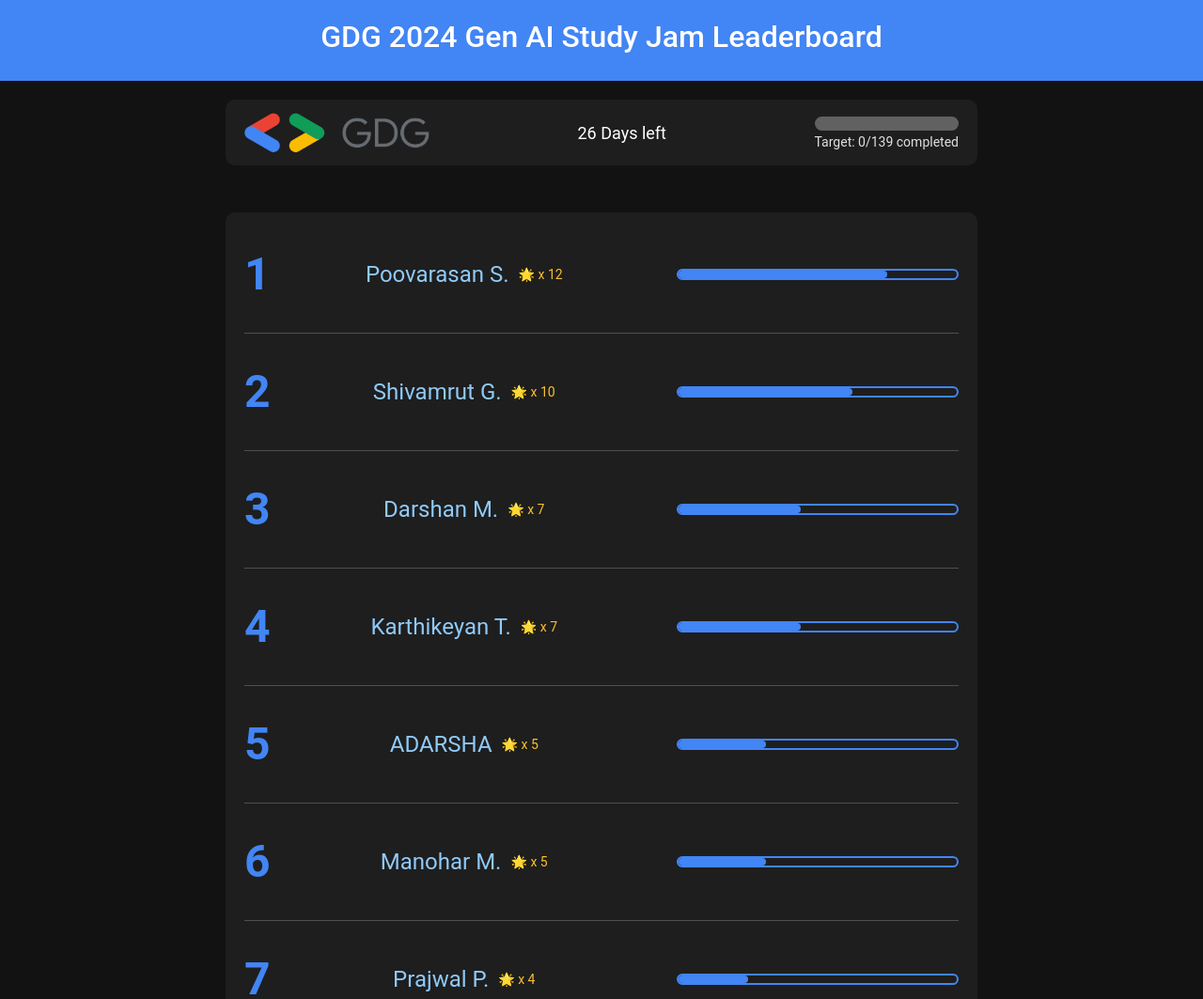
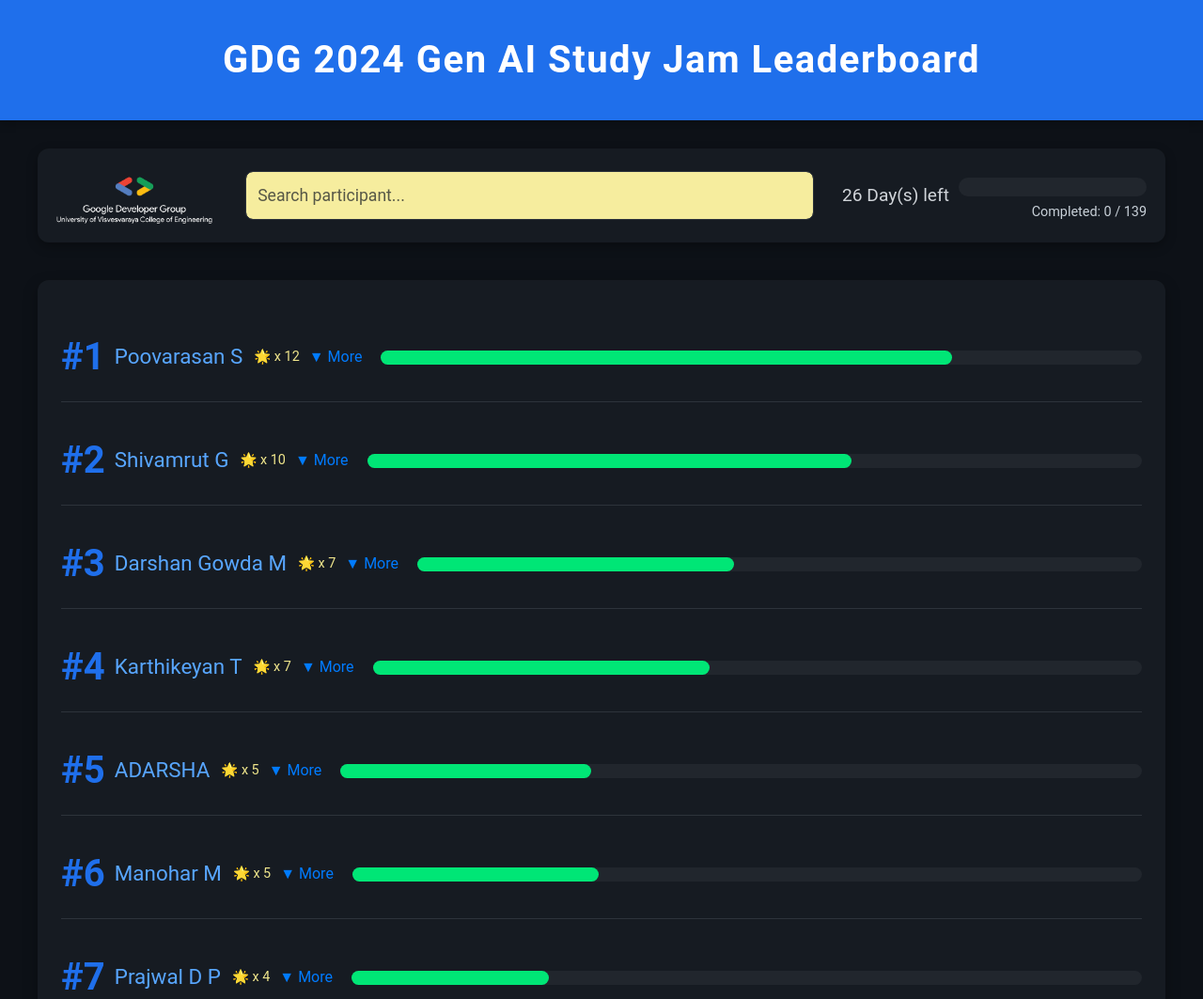
Before and after one commit to Shivamrut/GDG_GENAI_LEADERBOARD, a plain HTML site: page index.html in a window 1280 px wide. Shown: the top 1063 px of the page at 94% size. Drawn offline with nearby package versions, Linux system fonts and the light colour scheme.

Commit message:
Charan's contribution
* Update index.css

* Update index.html

* Update index.js

* Update index.js

* Add files via upload

```diff
--- a/index.css
+++ b/index.css
@@ -1,138 +1,274 @@
+/* General body styling */
 body {
-    background-color: #121212;
-    color: #e0e0e0;
-    font-family: 'Roboto', sans-serif;
+  background-color: #0d1117; /* Darker background for contrast */
+  color: #f0f6fc;
+  font-family: "Roboto", sans-serif;
+  margin: 0;
+  padding: 0;
+  line-height: 1.6;
+  overflow-x: hidden;
 }
 
+/* Header Styling */
 .header-google {
-    background-color: #4285F4;
+  background-color: #1f6feb; /* Brighter shade of blue */
+  padding: 40px 0;
+  text-align: center;
   color: white;
-    text-align: center;
-    padding: 20px;
+  box-shadow: 0 4px 10px rgba(0, 0, 0, 0.2);
 }
 
 .header-google h1 {
-    color: #ffffff;
-    font-size: 32px;
+  font-size: 2.5rem;
+  letter-spacing: 1.5px;
+  font-weight: bold;
+  margin: 0;
 }
 
-.leaderboard-table {
-    margin: 50px auto;
-    max-width: 800px;
-    padding: 20px;
-    background-color: #1e1e1e;
-    border-radius: 10px;
-    text-align: center;
-}
-
-.participant-info {
+/* Top bar layout with logo, search, countdown, and progress */
+.top-bar {
   display: flex;
   align-items: center;
   justify-content: space-between;
-    padding: 10px 0;
+  padding: 20px;
+  max-width: 1200px;
+  margin: 30px auto;
+  background-color: #161b22;
+  border-radius: 12px;
+  box-shadow: 0 4px 12px rgba(0, 0, 0, 0.3);
   flex-wrap: wrap;
 }
 
+.gdg-logo {
+  height: 60px;
+  margin-right: 15px;
+  border-radius: 2px;
+}
+
+.search-bar {
+  flex-grow: 1;
+  margin: 0 20px;
+}
+
+.search-bar input {
+  padding: 12px;
+  font-size: 1.1rem;
+  border: 1px solid #2d333b;
+  border-radius: 8px;
+  background-color: #f6ed9e;
+  color: #b9c7d4;
+  transition: border-color 0.3s ease;
+  width: 100%; /* Ensure input takes full width */
+}
+
+.search-bar input:focus {
+  outline: none;
+  border-color: #1f6feb;
+}
+
+.countdown {
+  color: #d1d5da;
+  font-size: 1.2rem;
+  margin: 10px;
+}
+
+.progress-area {
+  display: flex;
+  flex-direction: column;
+  align-items: flex-end;
+}
+
+/* Progress bar styling */
+.target-progress-container {
+  width: 200px;
+  height: 20px;
+  border-radius: 10px;
+  background-color: #21262d;
+  margin-top: 10px;
+  position: relative;
+  overflow: hidden;
+}
+
+.target-progress-fill {
+  height: 100%;
+  background: linear-gradient(90deg, #34a853, #fbbc04);
+  border-radius: 10px;
+  transition: width 0.5s ease;
+}
+
+#target-text {
+  color: #c9d1d9;
+  font-size: 0.9rem;
+  margin-top: 5px;
+}
+
+/* Leaderboard container */
+.leaderboard-table {
+  max-width: 1200px;
+  margin: 40px auto;
+  background-color: #161b22;
+  border-radius: 12px;
+  padding: 25px;
+  box-shadow: 0 6px 16px rgba(0, 0, 0, 0.3);
+}
+
+.leaderboard-body {
+  padding: 10px 0;
+}
+
+/* Participant information */
+.participant-info {
+  display: flex;
+  justify-content: space-between;
+  align-items: center;
+  padding: 15px 0;
+  margin-bottom: 15px;
+  transition: background-color 0.3s;
+  border-bottom: 1px solid #2d333b;
+}
+
+.participant-info:hover {
+  background-color: #21262d;
+}
+
 .participant-rank {
-    font-size: 48px;
+  padding-right: 10px;
+  font-size: 2.5rem;
   font-weight: bold;
-    color: #4285F4;
+  color: #1f6feb;
 }
 
 .participant-name {
-    font-size: 24px;
-    color: #90caf9;
-    text-align: left;
-    margin-right: 20px;
+  font-size: 1.4rem;
+  color: #58a6ff;
   display: flex;
   align-items: center;
 }
 
 .participant-badges {
-    font-size: 14px;
-    margin-left: 10px;
-    color: #fbc02d;
+  font-size: 0.9rem;
+  margin-left: 12px;
+  color: #f0e68c;
 }
 
+/* Adjustments for the progress bar visibility on all screen sizes */
 .progress-container {
-    width: 100%;
-    max-width: 300px;
-    height: 12px;
-    border: 2px solid #4285F4;
-    border-radius: 10px;
-    background-color: transparent;
+  flex-grow: 1;
+  height: 15px;
+  background-color: #21262d;
+  border-radius: 8px;
+  margin-left: 20px;
+  position: relative;
 }
 
 .progress-fill {
   height: 100%;
-    background-color: #4285F4;
+  background-color: #00e676;
   border-radius: 8px;
+  transition: width 0.4s ease;
 }
 
-.leaderboard-body {
-    margin: 0 auto;
-    max-width: 800px;
-}
-
-/* Top bar for GDG and countdown */
+/* Responsive layout */
+@media (max-width: 768px) {
   .top-bar {
-    display: flex;
-    justify-content: space-between;
-    align-items: center;
-    margin: 20px auto;
-    max-width: 800px;
-    padding: 10px 20px;
-    background-color: #1e1e1e;
-    border-radius: 10px;
-    gap: 10px;
-    /* Add space between elements */
+    flex-direction: column;
+    padding: 15px;
+    margin: 10px;
+    align-items: flex-start; /* Align items to the start for better spacing */
   }
 
   .gdg-logo {
-    height: 50px;
-    width: auto;
-    flex-shrink: 0;
-    /* Prevent image from shrinking */
+    margin-bottom: 15px;
   }
 
-.countdown {
-    font-size: 18px;
-    color: #ffffff;
+  .search-bar {
+    margin: 10px 0;
+    width: 100%; /* Ensure search bar takes full width */
+  }
+
+  .leaderboard-table {
+    width: 96%;
+    margin: 0 auto; /* Center leaderboard on mobile */
+  }
+
+  .participant-name {
+    font-size: 1.1rem;
+    font-weight: bolder;
+  }
+
+  .participant-info {
+    padding: 10px 0; /* Slightly more padding for touch devices */
+    flex-direction: column; /* Stack items vertically for mobile */
+    align-items: flex-start;
+  }
+
+  .progress-area {
+    align-items: center;
+    width: 100%; /* Full width for progress area */
+  }
+
+  .participant-badges {
+    font-size: 0.8rem; /* Adjust badge font size for better fit */
+    margin-left: 12px;
+    color: #f0e68c;
   }
 
   .target-progress-container {
-    width: 100%;
-    max-width: 300px;
-    height: 15px;
-    border-radius: 10px;
-    background-color: #616161;
-    margin-top: 5px;
+    width: 100%; /* Ensure progress bar is responsive */
+    height: 15px; /* Height adjusted for smaller screens */
+    margin: 5px 0; /* Reduced margin for compactness */
   }
 
-.target-progress-fill {
-    height: 100%;
-    background-color: #00e676;
-    border-radius: 8px;
+  /* Responsive adjustments for the progress bar text */
+  #target-text {
+    font-size: 0.8rem;
   }
 
-/* Media query to ensure elements stack on mobile view */
-@media (max-width: 768px) {
-    .top-bar {
-        flex-direction: column;
-        /* Stack elements vertically */
-        align-items: center;
-        /* Center elements */
+  /* Adjust the participant progress container for better visibility on mobile */
+  .progress-container {
+    margin-left: 0px;
+    width: 100%; /* Ensure progress bar fills available space */
+    margin: 5px 0px; /* Add some spacing */
+    height: 10px; /* Slightly reduced height for mobile */
+  }
 }
 
-    .gdg-logo {
-        height: 30px;
-        /* Reduce logo size on mobile */
-        margin-bottom: 10px;
-        /* Add space below logo */
+/* Modal Styling */
+.modal-content {
+  margin-top: 40px;
+  border-radius: 10px;
+  /* border: 1px solid #011020; Light gray border */
 }
 
-    .target-progress-container {
-        max-width: 100%;
-        /* Make progress bar full width */
+.modal-header {
+  background-color: #437ebd; /* Bootstrap primary color */
+  color: white; /* White text color */
+  /* border-top-left-radius: 10px;
+  border-top-right-radius: 10px; */
 }
+
+.modal-body {
+  background-color: #373737; /* Light background color */
+  color: #ffffff; /* Dark text color */
 }
+
+.modal-footer {
+  background-color: #437ebd;
+  border-top: 1px solid #dee2e6; /* Light gray border */
+}
+
+.modal-title {
+  font-size: 1.5rem; /* Slightly larger font for title */
+}
+
+/* More Details button */
+.more-details {
+  color: #007bff; /* Bootstrap primary color */
+  transition: color 0.3s ease; /* Smooth transition for color change */
+}
+
+.more-details:hover {
+  color: #0056b3; /* Darker shade on hover */
+}
+
+/* Participant Info Styles */
--- a/index.html
+++ b/index.html
@@ -3,19 +3,27 @@
 <head>
     <meta charset="UTF-8">
     <meta name="viewport" content="width=device-width, initial-scale=1.0">
-    <title>Google Cloud Skills Boost Leaderboard</title>
+    <title>GDG UVCE - GEN AI Study Jam</title>
     <link href="https://cdn.jsdelivr.net/npm/bootstrap@5.3.0-alpha1/dist/css/bootstrap.min.css" rel="stylesheet">
     <link rel="stylesheet" href="./index.css">
 </head>
 <body>
-    <!-- Top bar with GDG logo, countdown, and progress -->
-    <div class="header-google">
+    <!-- Header -->
+    <header class="header-google">
         <h1>GDG 2024 Gen AI Study Jam Leaderboard</h1>
-    </div>
+    </header>
+
+    <!-- Top bar with logo, search bar, countdown, and progress -->
     <div class="top-bar">
-        <img src="./img3.webp" alt="GDG Logo" class="gdg-logo">
+        <img src="./GDGuvce.png" alt="GDG Logo" class="gdg-logo">
+
+        <div class="search-bar">
+            <input type="text" id="search-input" placeholder="Search participant..." class="form-control">
+        </div>
+
         <div class="countdown" id="countdown"></div>
-        <div>
+
+        <div class="progress-area">
             <div class="target-progress-container">
                 <div class="target-progress-fill" id="target-progress"></div>
             </div>
@@ -23,13 +31,35 @@
         </div>
     </div>
 
+    <!-- Leaderboard -->
     <div class="container leaderboard-table">
         <div id="leaderboard-body" class="leaderboard-body">
-            <!-- Leaderboard data will be inserted here dynamically -->
+            <!-- Leaderboard data will be dynamically inserted here -->
+        </div>
+    </div>
+
+
+     <!-- Modal for more details -->
+    <div class="modal fade" id="detailsModal" tabindex="-1" aria-labelledby="detailsModalLabel" aria-hidden="true">
+        <div class="modal-dialog modal-lg">
+            <div class="modal-content">
+                <div class="modal-header">
+                    <h5 class="modal-title" id="detailsModalLabel">Participant Details</h5>
+                    <button type="button" class="btn-close" data-bs-dismiss="modal" aria-label="Close"></button>
+                </div>
+                <div class="modal-body" id="modal-details-body">
+                    <!-- Details will be populated here -->
+                </div>
+                <div class="modal-footer">
+                    <button type="button" class="btn btn-secondary" data-bs-dismiss="modal">Close</button>
+                </div>
+            </div>
         </div>
     </div>
 
     <script src="https://cdn.jsdelivr.net/npm/bootstrap@5.3.0-alpha1/dist/js/bootstrap.bundle.min.js"></script>
+    <script src="https://cdn.jsdelivr.net/npm/@popperjs/core@2.11.6/dist/umd/popper.min.js"></script>
+    <script src="https://cdn.jsdelivr.net/npm/bootstrap@5.3.0-alpha1/dist/js/bootstrap.min.js"></script>
     <script src="./index.js"></script>
 </body>
 </html>
--- a/index.js
+++ b/index.js
@@ -1,21 +1,34 @@
+// Define maximum badges and target date for the countdown
 const maxBadges = 16;
 const targetDate = new Date('2024-11-11');
 
-// Function to update the countdown
+// Function to update the countdown timer
 function updateCountdown() {
     const now = new Date();
     const timeDiff = targetDate - now;
     const daysLeft = Math.ceil(timeDiff / (1000 * 60 * 60 * 24));
-    document.getElementById('countdown').textContent = `${daysLeft} Days left`;
+    document.getElementById('countdown').textContent = `${daysLeft} Day(s) left`;
 }
 
-// Function to fetch JSON data from an external file
+// Function to filter participants based on search input
+document.getElementById('search-input').addEventListener('input', function () {
+    const searchValue = this.value.toLowerCase();
+    const participants = document.querySelectorAll('.participant-info');
+
+    participants.forEach(participant => {
+        const name = participant.querySelector('.participant-name').textContent.toLowerCase();
+        participant.style.display = name.includes(searchValue) ? 'flex' : 'none';
+    });
+});
+
+// Fetch participant data and populate leaderboard
 fetch('data.json')
     .then(response => response.json())
     .then(data => {
-        let completedBadges = 0;
+        let totalCompletedBadges = 0;
+        let completedParticipantsCount = 0; // Track how many participants completed all badges
 
-        // Sort participants by total number of badges
+        // Sort participants by total badges earned
         data.sort((a, b) =>
             (b['# of Skill Badges Completed'] + b['# of Arcade Games Completed']) -
             (a['# of Skill Badges Completed'] + a['# of Arcade Games Completed'])
@@ -23,47 +36,54 @@
 
         const leaderboardBody = document.getElementById('leaderboard-body');
 
-        // Loop through the data and dynamically insert rows
         data.forEach((participant, index) => {
             const totalBadges = participant['# of Skill Badges Completed'] + participant['# of Arcade Games Completed'];
+            const progressPercentage = Math.min((totalBadges / maxBadges) * 100, 100);
+            totalCompletedBadges += totalBadges;
 
-            // Count participants with maximum badges
-            if (totalBadges >= maxBadges) {
-                completedBadges++;
+            const participantRow = document.createElement('div');
+            participantRow.classList.add('participant-info');
+
+            participantRow.innerHTML = `
+                <span class="participant-rank">#${index + 1}</span>
+                <span class="participant-name">${participant['User Name']}
+                    <span class="participant-badges">🌟 x ${totalBadges}</span>
+                </span>
+                <span class="more-details" data-index="${index}" style="cursor: pointer; margin-left: 10px;">▼ More</span>
+                <div class="progress-container">
+                    <div class="progress-fill" style="width: ${progressPercentage}%;"></div>
+                </div>
+            `;
+
+            // Add event listener to show modal on click
+            participantRow.querySelector('.more-details').addEventListener('click', function() {
+                // Populate modal with participant details
+                const modalBody = document.getElementById('modal-details-body');
+                modalBody.innerHTML = `
+                    <p><strong>Skill Badges Completed:</strong> ${participant['# of Skill Badges Completed']}</p>
+                    <p><strong>Names of Completed Skill Badges:</strong> ${participant['Names of Completed Skill Badges']}</p>
+                    <p><strong>Arcade Games Completed:</strong> ${participant['# of Arcade Games Completed']}</p>
+                    <p><strong>Names of Completed Arcade Games:</strong> ${participant['Names of Completed Arcade Games']}</p>
+                `;
+
+                // Show the modal
+                const detailsModal = new bootstrap.Modal(document.getElementById('detailsModal'));
+                detailsModal.show();
+            });
+
+            leaderboardBody.appendChild(participantRow);
+
+            // Increment completedParticipantsCount if participant completed all badges
+            if (totalBadges === maxBadges) {
+                completedParticipantsCount++;
             }
-
-            // Calculate progress as a percentage
-            const progressPercentage = (totalBadges / maxBadges) * 100;
-
-            // Truncate the name to display first word and first character of the last word
-            let nameParts = participant['User Name'].split(' ');
-            let participantName = nameParts.length > 1 ?
-                `${nameParts[0]} ${nameParts[nameParts.length - 1][0]}.` :
-                nameParts[0];
-
-            // Generate participant row HTML
-            const row = `
-                        <div class="participant-info">
-                            <div class="participant-rank">${index + 1}</div>
-                            <div class="participant-name">
-                                ${participantName}
-                                <span class="participant-badges">🌟 x ${totalBadges}</span>
-                            </div>
-                            <div class="progress-container">
-                                <div class="progress-fill" style="width: ${progressPercentage}%"></div>
-                            </div>
-                        </div>
-                        <hr>
-                    `;
-            leaderboardBody.innerHTML += row;
         });
 
-        // Calculate target progress
-        const targetProgressPercentage = (completedBadges / data.length) * 100;
-        document.getElementById('target-progress').style.width = `${targetProgressPercentage}%`;
-        document.getElementById('target-text').textContent = `Target: ${completedBadges}/${data.length} completed`;
-    })
-    .catch(error => console.error('Error fetching data:', error));
+        // Update target badges count
+        document.getElementById('target-progress').style.width = `${(completedParticipantsCount / data.length) * 100}%`;
+        document.getElementById('target-text').textContent = `Completed: ${completedParticipantsCount} / ${data.length}`;
+    });
 
-// Call the countdown function
+// Update countdown every day
 updateCountdown();
+setInterval(updateCountdown, 1000 * 60 * 60 * 24);
```
Also changed, not shown: GDGuvce.png (added). Lines whose indentation alone changed are shown as unchanged.
